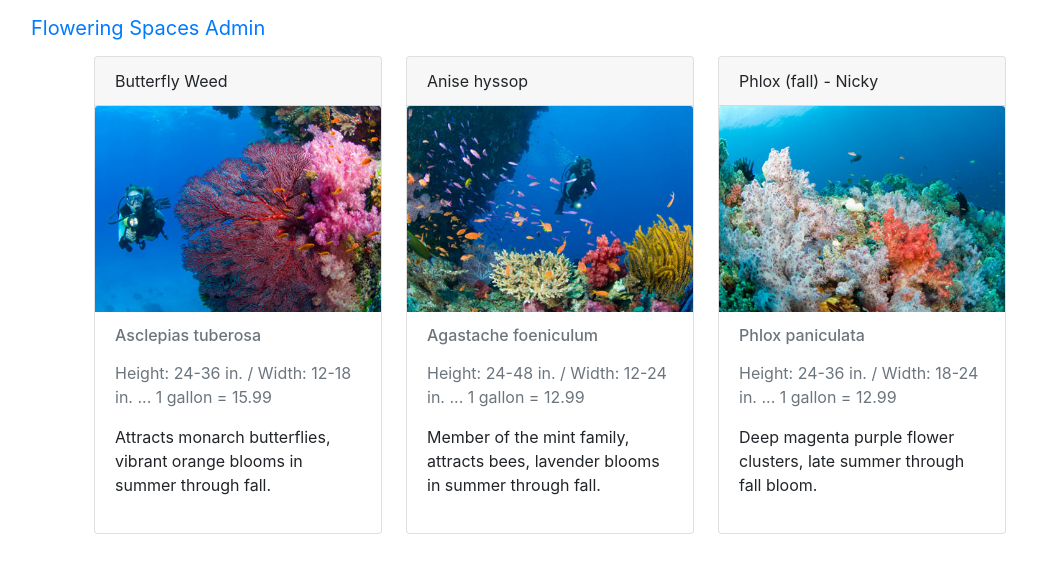
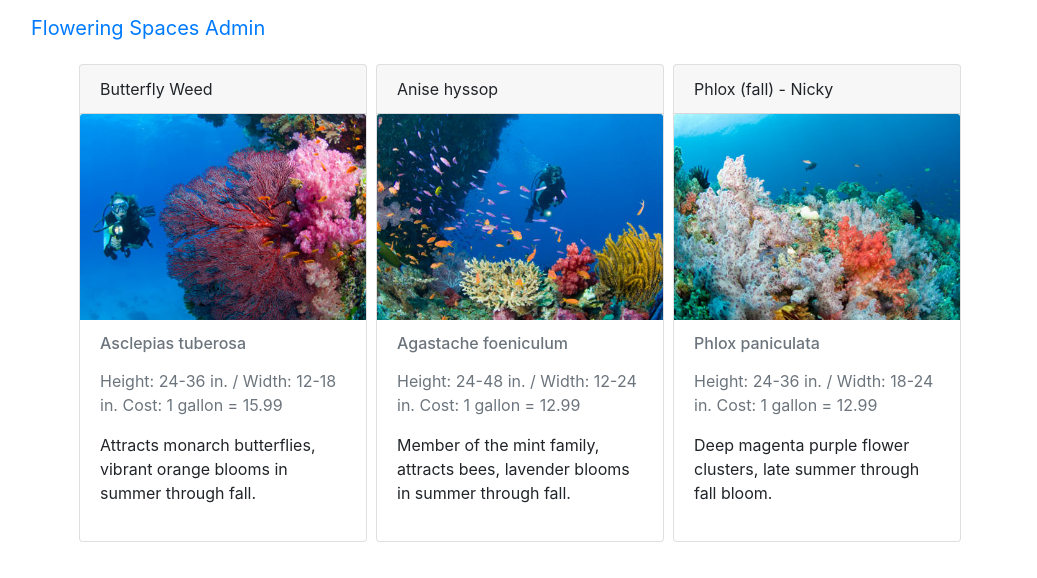
Before and after one commit to bkoconnell/floweringspaces, an Angular app in the folder app_admin/: page / in a window 1280 px wide. Shown: the top 578 px of the page, without its empty margins (0-1037 px from the left). Built offline with nearby package versions, Linux system fonts and the light colour scheme.

Commit message:
implemented flower card feature

```diff
--- a/app_admin/src/app/app.module.ts
+++ b/app_admin/src/app/app.module.ts
@@ -3,11 +3,13 @@ import { NgModule } from '@angular/core';
 
 import { AppComponent } from './app.component';
 import { FlowerListingComponent } from './flower-listing/flower-listing.component';
+import { FlowerCardComponent } from './flower-card/flower-card.component';
 
 @NgModule({
   declarations: [
     AppComponent,
-    FlowerListingComponent
+    FlowerListingComponent,
+    FlowerCardComponent
   ],
   imports: [
     BrowserModule
--- /dev/null
+++ b/app_admin/src/app/flower-card/flower-card.component.html
@@ -0,0 +1,10 @@
+<div class="card ml-4" style="width: 18rem;">
+  <div class="card-header">{{ flower.name }}</div>
+  <img src="assets/images/{{ flower.image }}" alt="flower thumbnail" class="card-img-top">
+  <div class="card-body">
+      <h6 class="card-subtitle mb-2 text-muted"> {{ flower.latin }} </h6>
+      <p class="card-subtitle mt-3 mb-3 text-muted"> {{flower.size}} Cost:
+          {{ flower.cost }} </p>
+      <p class="card-text" [innerHTML]="flower.description"></p>
+  </div>
+</div>
--- /dev/null
+++ b/app_admin/src/app/flower-card/flower-card.component.ts
@@ -0,0 +1,17 @@
+// import angular modules
+import { Component, OnInit, Input } from '@angular/core';
+
+@Component({
+  selector: 'app-flower-card',
+  templateUrl: './flower-card.component.html',
+  styleUrls: ['./flower-card.component.css']
+})
+export class FlowerCardComponent implements OnInit {
+
+  @Input('flower') flower: any;
+  constructor() { }
+
+  ngOnInit() {
+  }
+
+}
--- a/app_admin/src/app/flower-listing/flower-listing.component.html
+++ b/app_admin/src/app/flower-listing/flower-listing.component.html
@@ -1,16 +1,6 @@
-<!-- <pre>{{ trips | json }}</pre> -->
 <div class="row">
-  <!-- angular loop for trips -->
-  <div *ngFor="let flower of flowers">
-      <div class="card ml-4" style="width: 18rem;">
-          <div class="card-header">{{ flower.name }}</div>
-          <img src="assets/images/{{ flower.image }}" alt="flower thumbnail" class="card-img-top">
-          <div class="card-body">
-              <h6 class="card-subtitle mb-2 text-muted"> {{ flower.latin }} </h6>
-              <p class="card-subtitle mt-3 mb-3 text-muted"> {{ flower.size }} ...
-                  {{ flower.cost }} </p>
-              <p class="card-text" [innerHTML]="flower.description"></p>
-          </div>
-      </div>
-  </div>
+    <!-- angular loop for flowers -->
+    <div *ngFor="let flower of flowers">
+        <app-flower-card [flower]="flower" class="card-deck mt-2"></app-flower-card>
+    </div>
 </div>
```
Also changed, not shown: app_admin/src/app/flower-card/flower-card.component.css (added).
